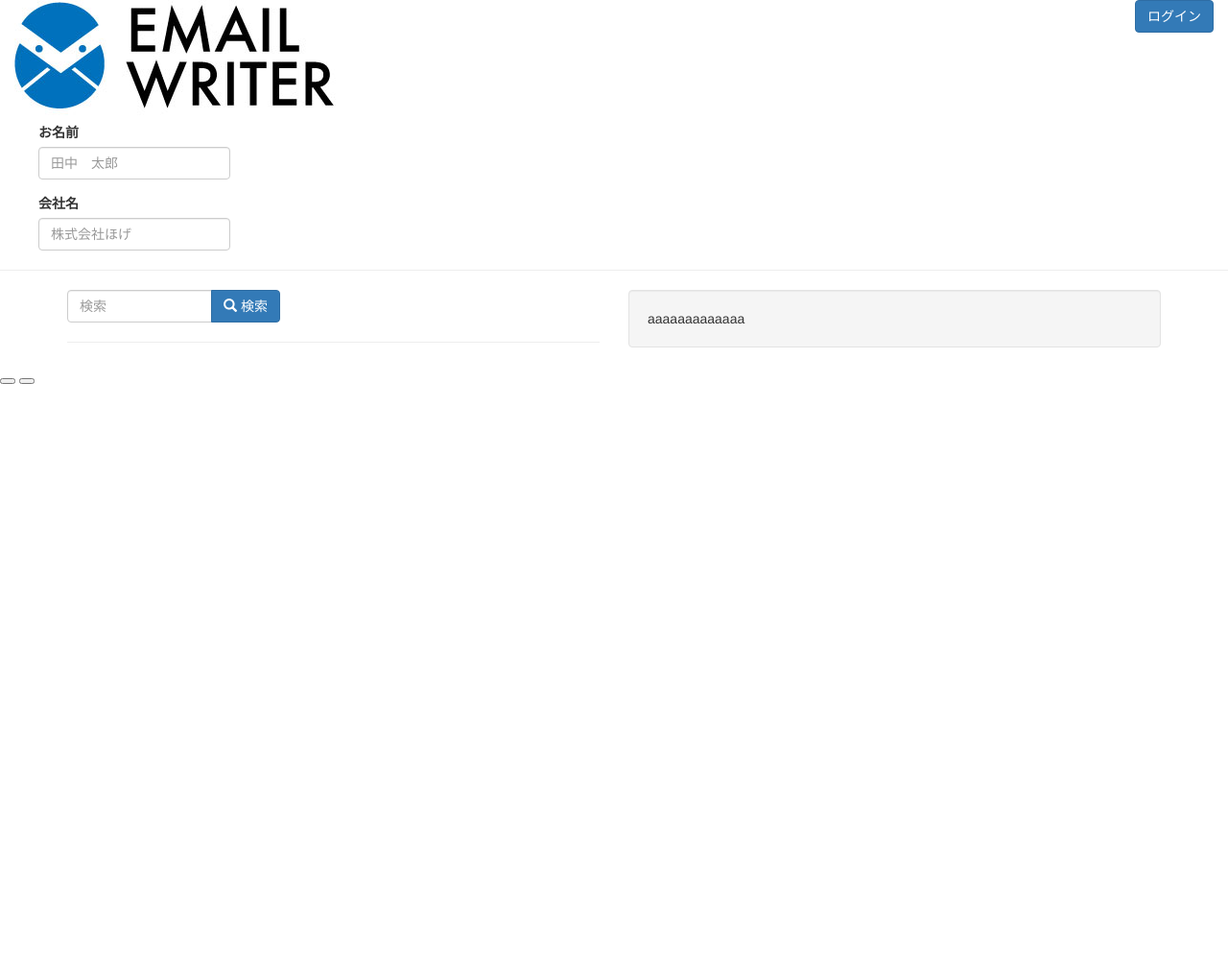
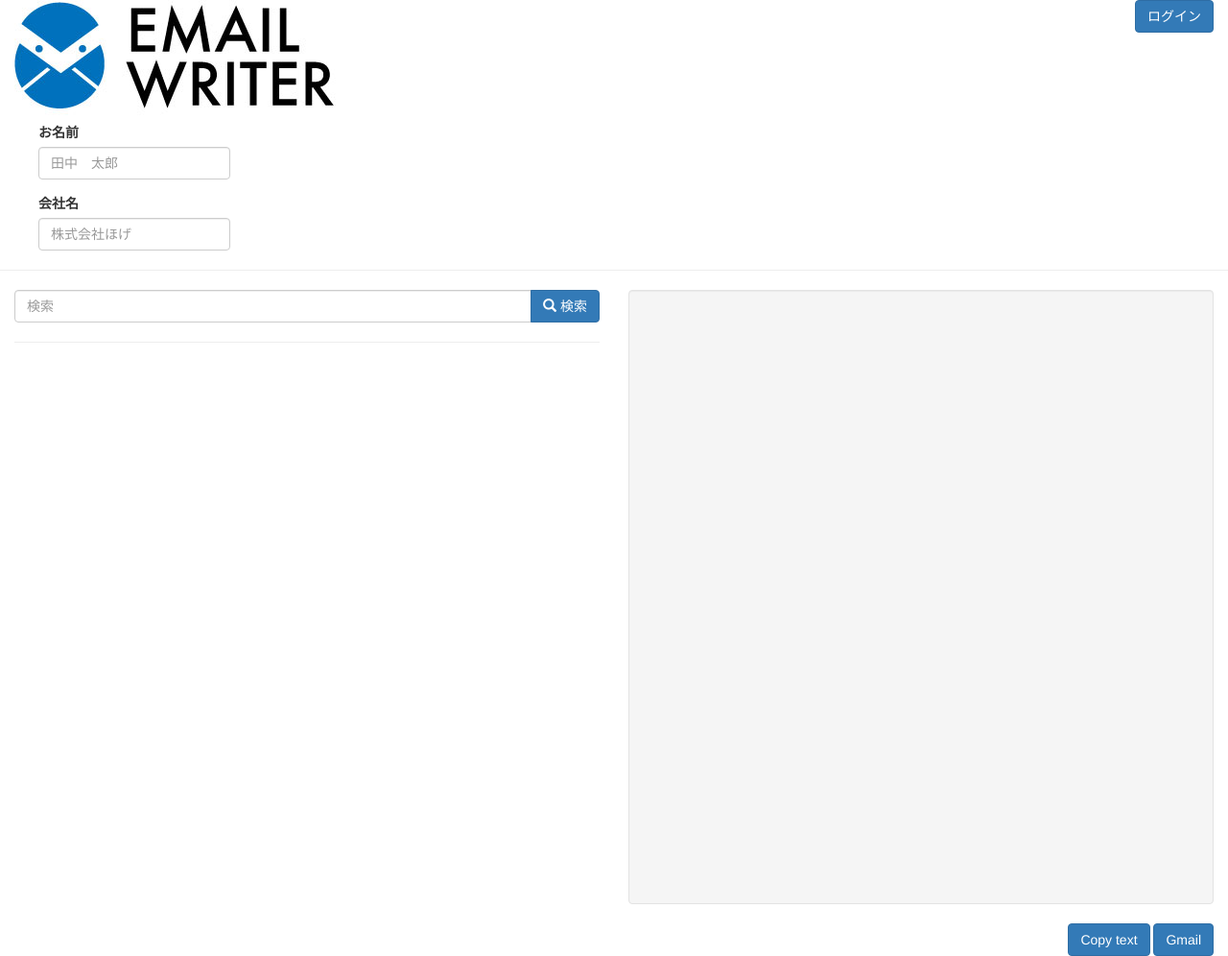
Before and after one commit to easy-email-hackathon/easy-email-hackathon, a plain HTML site: page index.html in a window 1280 px wide. Shown: the whole page at 96% size. Before the commit the page ends 800 px from the top, so only its background shows below. Drawn offline with Linux system fonts and the light colour scheme.

Commit message:
エディタエリア追加

```diff
--- a/index.html
+++ b/index.html
@@ -4,7 +4,7 @@
   <head>
     <meta charset="utf-8">
     <title>Hackathon</title>
-    <!-- <link rel="stylesheet" type="text/css" href="index.css"> -->
+    <link rel="stylesheet" type="text/css" href="index.css">
     <link rel="stylesheet" type="text/css" href="bootstrap-3.4.1/css/bootstrap.min.css"/>
     <script src="jquery-3.3.1.min.js"></script>
     <script src="bootstrap-3.4.1/js/bootstrap.min.js"></script>
@@ -48,7 +48,7 @@
       </div>
       <hr />
 
-      <div class="medium-contnts container">
+      <div class="medium-contnts container-fluid">
 
         <div class="row">
 
@@ -56,7 +56,7 @@
             <div class="serch-contents-area">
               <form>
                 <div class="form-group">
-                  <div style="width: 40%" class="input-group">
+                  <div class="input-group">
                     <input type="text" name="input-serch" class="form-control" placeholder="検索">
                     <span class="input-group-btn">
                         <button type="button" class="btn btn-primary"><span class="glyphicon glyphicon-search"></span> 検索</button>
@@ -71,21 +71,22 @@
           </div>
 
           <div class="m-right-contents col-xs-6">
-            <div class="well">aaaaaaaaaaaaa</div>
+            <div id="editor">
+              <div style="height: 80vh" class="well">
+
+              </div>
+            </div>
+            <div class="button-area pull-right">
+              <button type="button" name="copy-text-button" class="btn btn-primary" value="">
+                Copy text
+              </button>
+
+              <button type="button" name="login-button" class="btn btn-primary" value="aaa">
+                Gmail
+              </button>
+            </div>
           </div>
-
         </div>
-
-      </div>
-
-      <div class="button-area">
-
-        <button type="button" name="login-button" value="aaa">
-        </button>
-
-        <button type="button" name="login-button" value="aaa">
-        </button>
-
       </div>
 
       <footer class="footer">
```
Also changed, not shown: index.css (added).
